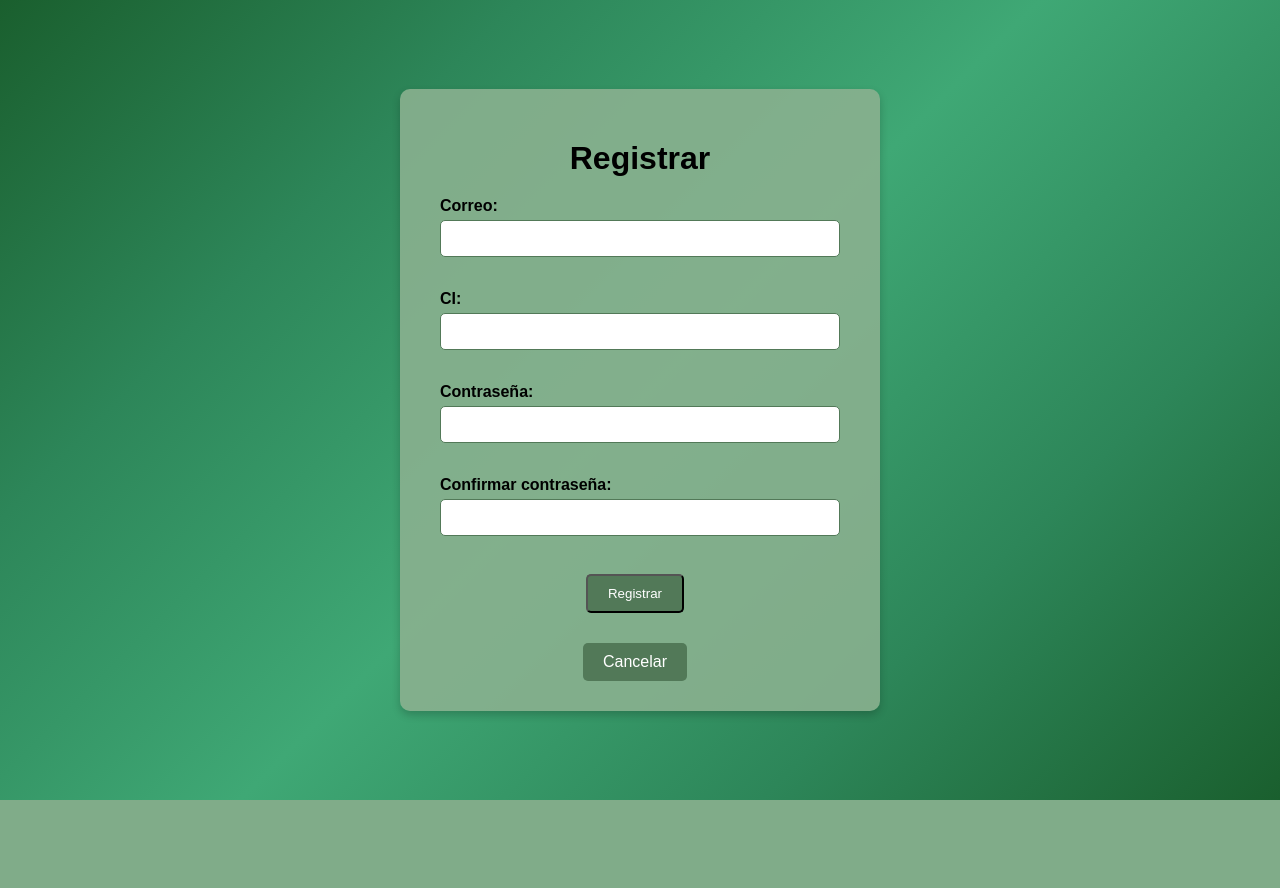
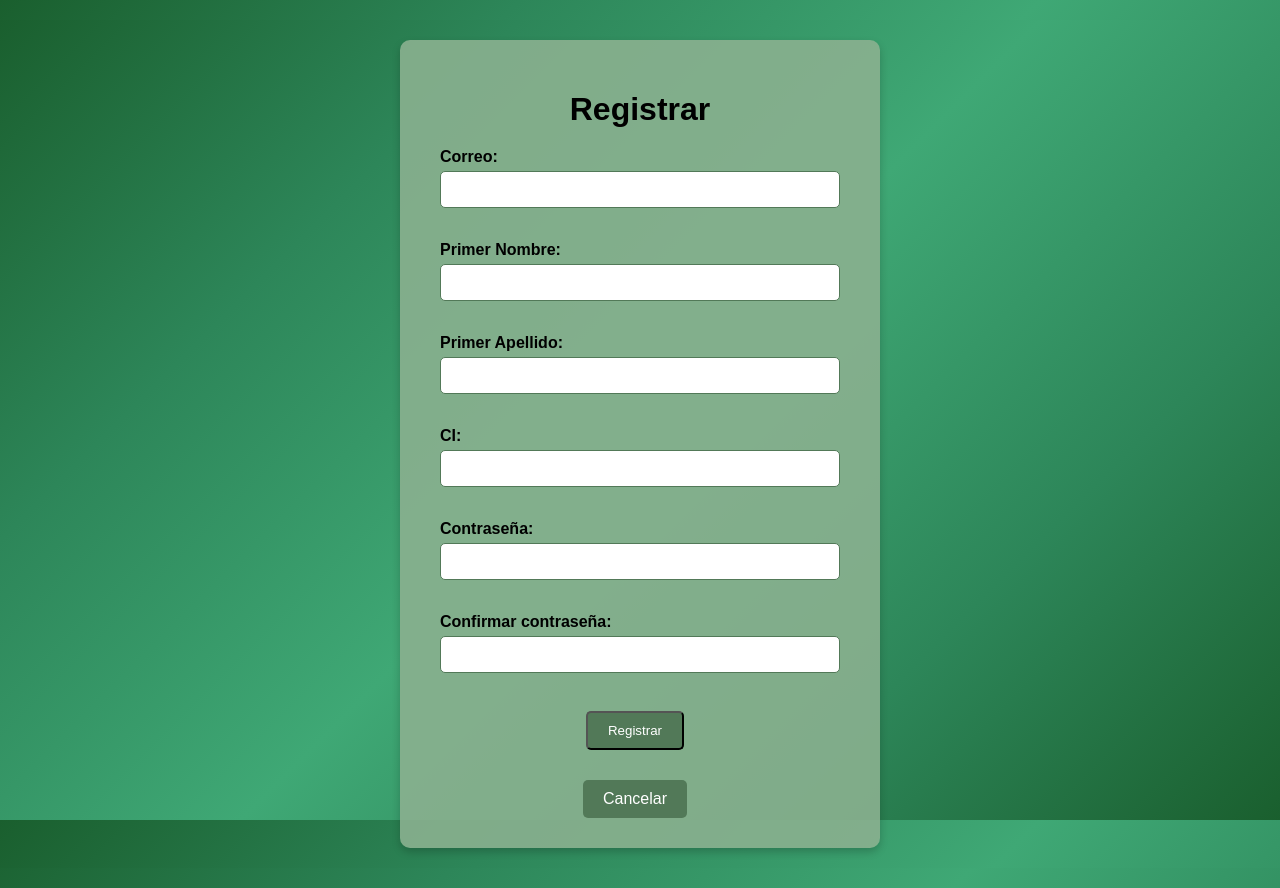
Before and after one commit to MuninGray/DataByte, a PHP site: page /LandingPageRegister.html in a window 1280 px wide. Before the commit the page ends 800 px from the top, so only its background shows below. Run offline with PHP 8.4, Linux system fonts and the light colour scheme.

Commit message:
Se ha agregado primer nombre y primer apellido en registrar

```diff
--- a/Landing page/LandingPageRegister.css
+++ b/Landing page/LandingPageRegister.css
@@ -1,16 +1,17 @@
 body, html {
     font-family: Arial, sans-serif;
-    height: 100%;
     width: 100%;
     margin: 0;
     padding: 0;
     display: flex;
     justify-content: center;
-    align-items: center;
+    align-items: flex-start;
     background: linear-gradient(135deg, #1a5f2e 0%, #2d8659 25%, #3fa875 50%, #2d8659 75%, #1a5f2e 100%);
     background-attachment: fixed;
     min-height: 100vh;
-    overflow: hidden;
+    overflow-y: auto;
+    padding-top: 20px;
+    padding-bottom: 20px;
 }
 
 .contenedor_register {
--- a/Landing page/LandingPageRegister.html
+++ b/Landing page/LandingPageRegister.html
@@ -18,11 +18,13 @@
             event.preventDefault();
 
             const correo = document.getElementById('correo').value.trim();
+            const primerNombre = document.getElementById('primerNombre').value.trim();
+            const primerApellido = document.getElementById('primerApellido').value.trim();
             const ci = document.getElementById('CI').value.trim();
             const contrasena = document.getElementById('contrasena').value.trim();
             const confContrasena = document.getElementById('conf_contrasena').value.trim();
 
-            if (!correo || !ci || !contrasena || !confContrasena) {
+            if (!correo || !primerNombre || !primerApellido || !ci || !contrasena || !confContrasena) {
                 mensaje.textContent = 'Completa todos los campos.';
                 mensaje.style.color = 'red';
                 return;
@@ -38,7 +40,14 @@
                 const response = await fetch('http://localhost/tareas/Proyecto/DataByte/API_Usuarios/public/index.php', {
                     method: 'POST',
                     headers: { 'Content-Type': 'application/json' },
-                    body: JSON.stringify({ correo, CI: ci, contrasena, conf_contrasena: confContrasena })
+                    body: JSON.stringify({
+                        correo,
+                        PrNom: primerNombre,
+                        PrApel: primerApellido,
+                        CI: ci,
+                        contrasena,
+                        conf_contrasena: confContrasena
+                    })
                 });
 
                 const data = await response.json();
@@ -46,6 +55,12 @@
                 if (response.ok) {
                     mensaje.textContent = data.message || 'Usuario creado correctamente.';
                     mensaje.style.color = 'green';
+
+                    // Redirigir a la landing page después de 2 segundos
+                    setTimeout(() => {
+                        window.location.href = 'LandingPage.html';
+                    }, 2000);
+
                 } else {
                     mensaje.textContent = data.message || 'No se pudo registrar el usuario.';
                     mensaje.style.color = 'red';
@@ -67,6 +82,14 @@
             <!-- Etiqueta de correo para el registrar -->
             <label for="correo">Correo:</label>
             <input type="email" name="correo" id="correo" required><br><br>
+
+            <!-- Etiqueta de primer nombre para el registrar -->
+            <label for="primerNombre">Primer Nombre:</label>
+            <input type="text" name="primerNombre" id="primerNombre" required><br><br>
+
+            <!-- Etiqueta de primer apellido para el registrar -->
+            <label for="primerApellido">Primer Apellido:</label>
+            <input type="text" name="primerApellido" id="primerApellido" required><br><br>
 
             <!-- Etiqueta de Cedula de identidad para el registrar -->
             <label for="CI">CI:</label>
--- a/dump/Dump_DataByte_Estructura.sql
+++ b/dump/Dump_DataByte_Estructura.sql
@@ -3,7 +3,6 @@
 -- Host: localhost    Database: databyte
 -- ------------------------------------------------------
 -- Server version	8.0.43
-
 
 DROP TABLE IF EXISTS `admin_tecnico`;
 
@@ -193,5 +192,3 @@ CREATE TABLE `vehiculo` (
   `estado_optivo` enum('en servicio','en stock','en mantenimiento') NOT NULL,
   PRIMARY KEY (`matricula`)
 ) ENGINE=InnoDB DEFAULT CHARSET=utf8mb4;
-
--- Dump completed on 2026-07-23  3:03:28
```
